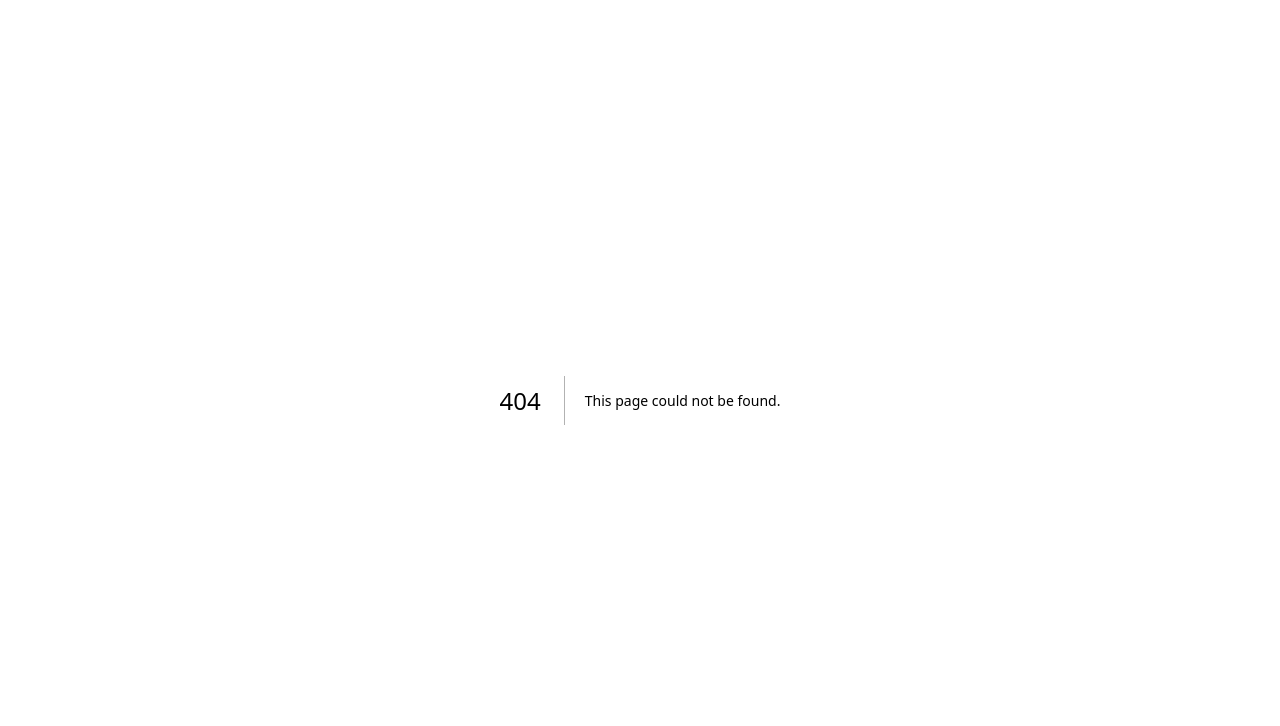
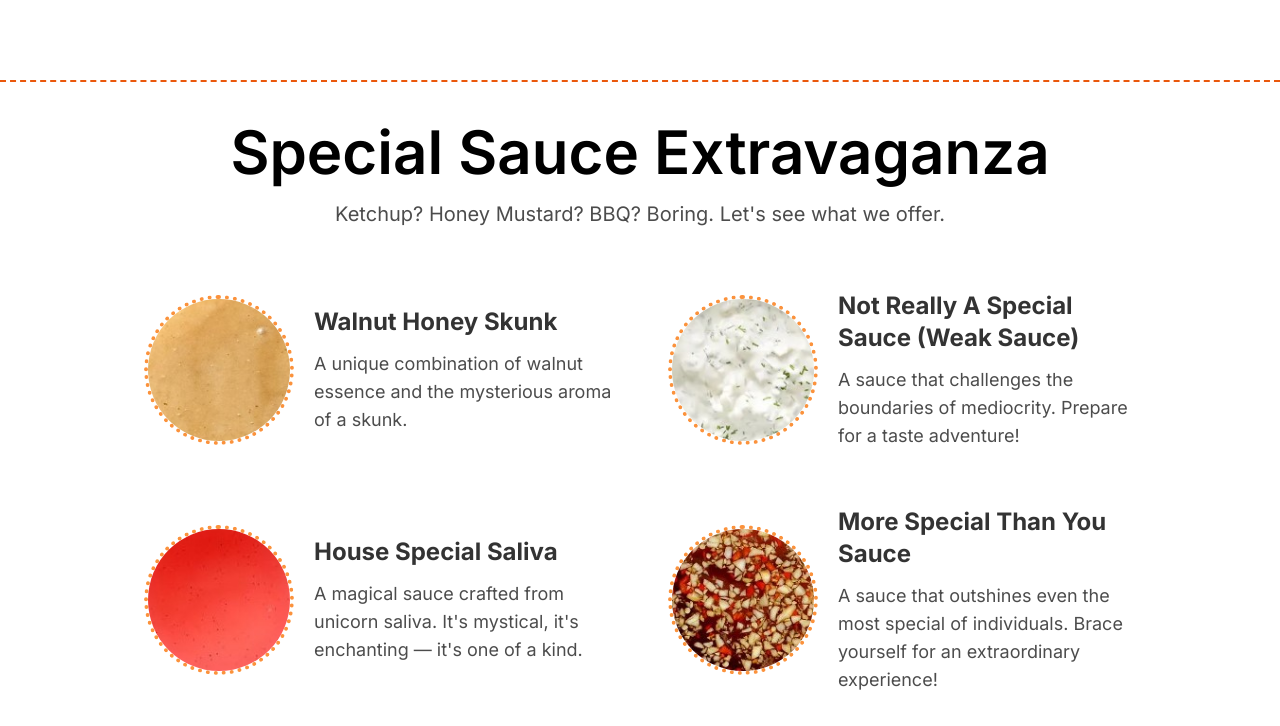
Before and after one commit to dtran813/thicken, a Next.js app: page /components/sauces in a window 1280 px wide. Before the commit this address had no page. Shown: the top 726 px of the page. Built offline with nearby package versions, Linux system fonts and the light colour scheme.

Commit message:
Create Sauces section and refactor current code

```diff
--- /dev/null
+++ b/app/components/sauces/page.tsx
@@ -0,0 +1,26 @@
+import { saucesInfo } from '@/app/constants';
+import SauceInfo from './SauceInfo';
+
+const Sauces = () => {
+  return (
+    <section
+      id="sauces"
+      className="mt-20 border-t-2 border-dashed border-orange-600 pt-10"
+    >
+      <h2 className="mb-3 text-center text-6xl font-semibold">
+        Special Sauce Extravaganza
+      </h2>
+      <p className="mt-3 text-center text-xl leading-loose text-black/70">
+        Ketchup? Honey Mustard? BBQ? Boring. Let&apos;s see what we offer.
+      </p>
+
+      <div className="mt-10 flex flex-wrap justify-center gap-y-6 xl:gap-x-6">
+        {saucesInfo.map(({ name, desc, imgSrc }) => (
+          <SauceInfo key={name} imgSrc={imgSrc} name={name} desc={desc} />
+        ))}
+      </div>
+    </section>
+  );
+};
+
+export default Sauces;
--- a/app/page.tsx
+++ b/app/page.tsx
@@ -10,8 +10,7 @@ import Image from 'next/image';
 import Link from 'next/link';
 import { CiWarning } from 'react-icons/ci';
 import { FiFacebook, FiInstagram, FiTwitter } from 'react-icons/fi';
-import SauceInfo from './components/SauceInfo';
-import { saucesInfo } from './constants';
+import Sauces from './components/sauces/page';
 
 export default function Home() {
   return (
@@ -267,23 +266,7 @@ export default function Home() {
             </div>
           </section>
 
-          <section
-            id="sauces"
-            className="mt-20 border-t-2 border-dashed border-orange-600 pt-10"
-          >
-            <h2 className="mb-3 text-center text-6xl font-semibold">
-              Special Sauce Extravaganza
-            </h2>
-            <p className="mt-3 text-center text-xl leading-loose text-black/70">
-              Ketchup? Honey Mustard? BBQ? Boring. Let&apos;s see what we offer.
-            </p>
-
-            <div className="mt-10 flex flex-wrap justify-center gap-y-6 xl:gap-x-6">
-              {saucesInfo.map(({ name, desc, imgSrc }) => (
-                <SauceInfo key={name} imgSrc={imgSrc} name={name} desc={desc} />
-              ))}
-            </div>
-          </section>
+          <Sauces />
 
           <section className="mt-20 border-t-2 border-dashed border-orange-600 pt-10"></section>
         </div>
```
Also changed, not shown: app/components/sauces/SauceInfo.tsx (renamed from app/components/SauceInfo.tsx).
